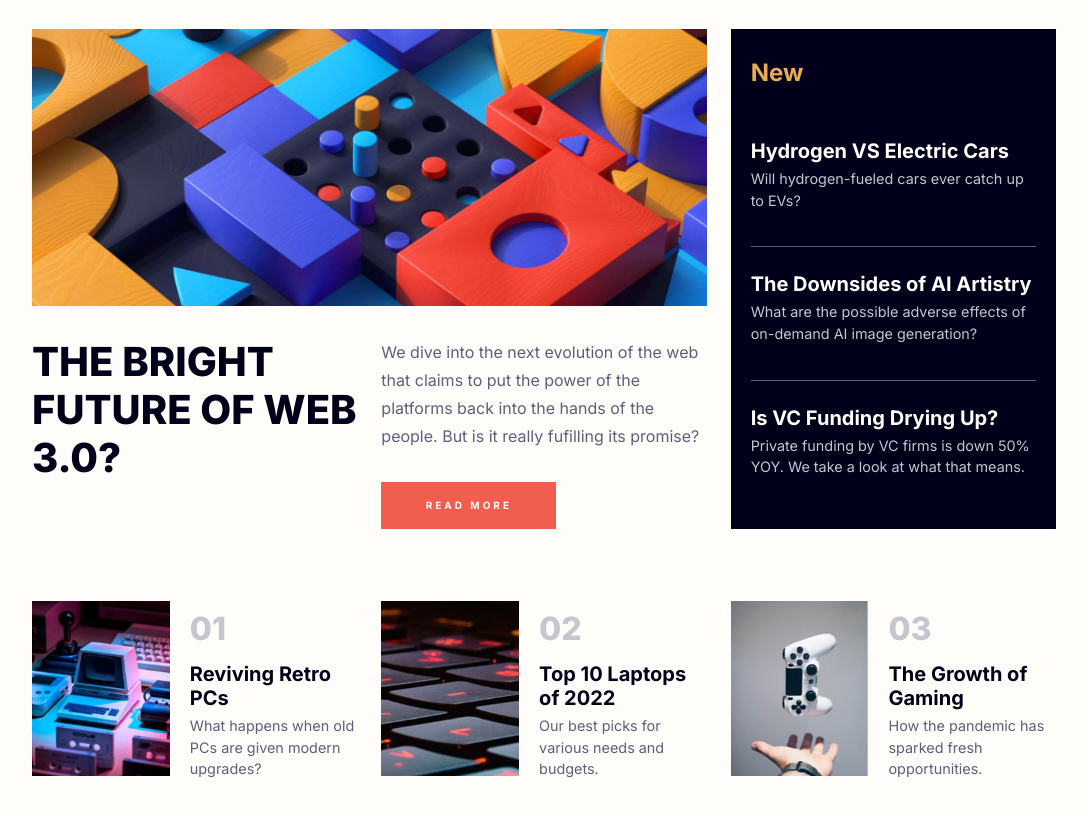
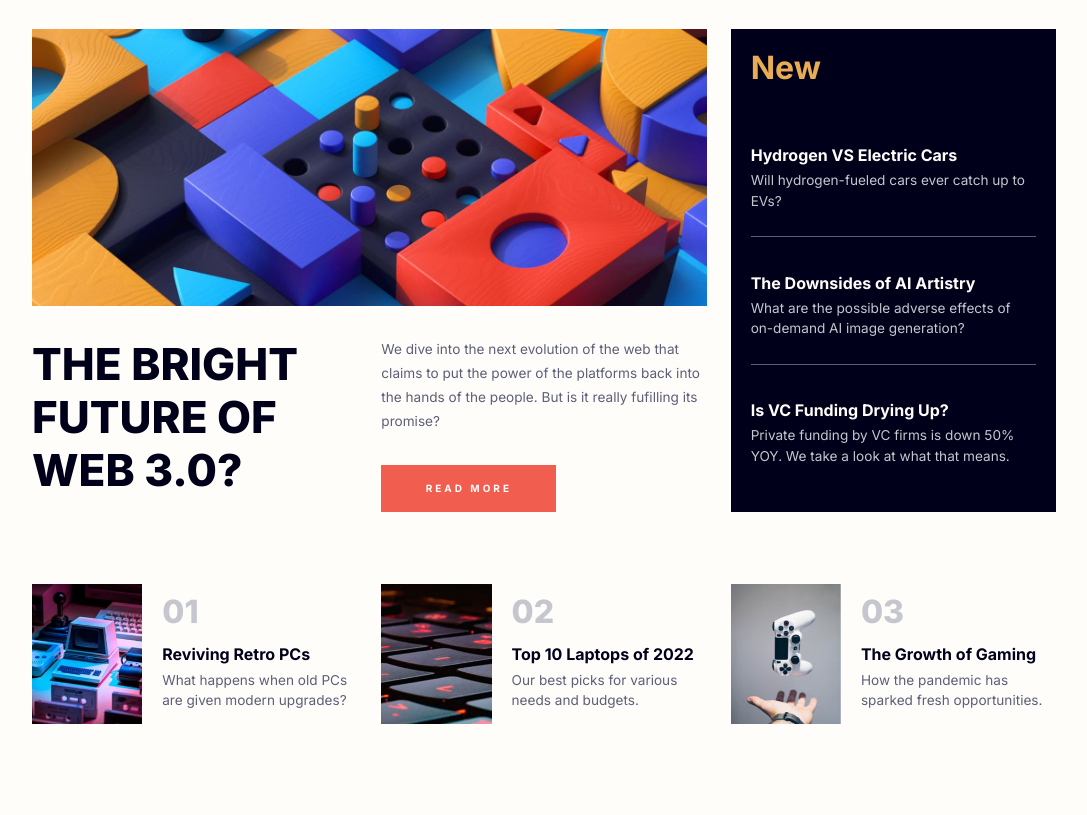
Before and after one commit to fperezfrancisco/news-homepage, a plain HTML site: page index.html in a window 1280 px wide. Shown: the part 97-912 px from the top of the page, without its empty margins (96-1183 px from the left). After the commit the page ends 885 px from the top, so only its background shows below. Drawn offline with Linux system fonts and the light colour scheme.

Commit message:
fixed desktop design

```diff
--- a/index.html
+++ b/index.html
@@ -57,7 +57,7 @@
         <div class="imgContainer mainImgContainer">
           <picture class="web3Picture pictureContainer">
             <source
-              media="(min-width: 480px)"
+              media="(min-width: 700px)"
               srcset="./assets/images/image-web-3-desktop.jpg"
             />
             <img
--- a/style.css
+++ b/style.css
@@ -92,12 +92,12 @@ body {
 }
 
 p {
-  font-size: 1rem;
+  font-size: 0.85rem;
 }
 
 .largeTitle {
   font-weight: 800;
-  font-size: 2.5rem;
+  font-size: 2.75rem;
   line-height: 1.2;
   color: var(--very-dark-blue);
   text-transform: uppercase;
@@ -105,7 +105,7 @@ p {
 
 .mediumTitle {
   font-weight: 700;
-  font-size: 1.5rem;
+  font-size: 2rem;
   line-height: 1.2;
   color: var(--soft-orange);
 }
@@ -241,7 +241,7 @@ a:visited {
 }
 
 .asideGroup .sectionTitle {
-  margin: 10px 0px;
+  margin: 0px 0px;
 }
 
 .asideArticle {
@@ -249,7 +249,8 @@ a:visited {
   flex-direction: column;
   width: 100%;
   row-gap: 5px;
-  margin: 20px 0px;
+  margin: 15px 0px;
+  justify-content: center;
 }
 
 .asideGroup .articleLink {
@@ -268,11 +269,11 @@ a:visited {
 }
 
 .articleTitle {
-  font-size: 1.25rem;
+  font-size: 1rem;
 }
 
 .subheading {
-  font-size: 0.9rem;
+  font-size: 0.85rem;
   line-height: 1.5;
 }
 
@@ -284,7 +285,7 @@ a:visited {
   height: 1px;
   background: var(--dark-grayish-blue);
   width: 100%;
-  bottom: -25px;
+  bottom: -15px;
 }
 
 /*article boxes*/
@@ -294,7 +295,7 @@ a:visited {
 
 .articleBox {
   width: 100%;
-  height: 175px;
+  height: 140px;
   column-gap: 20px;
 }
 
```
Also changed, not shown: ._index.html.
